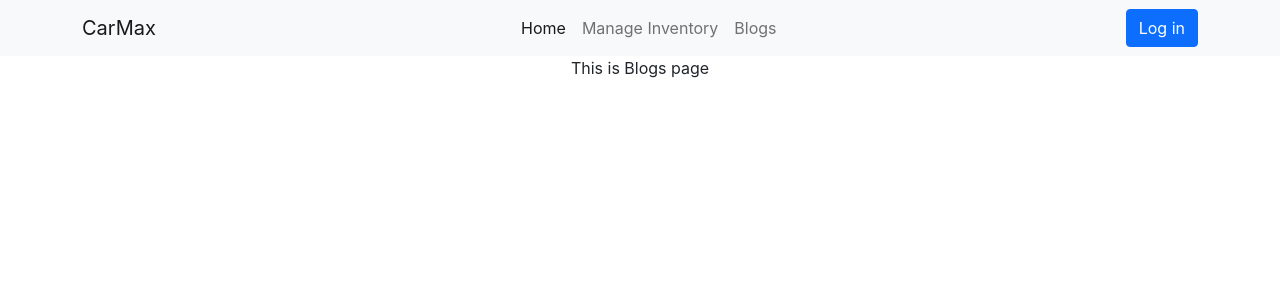
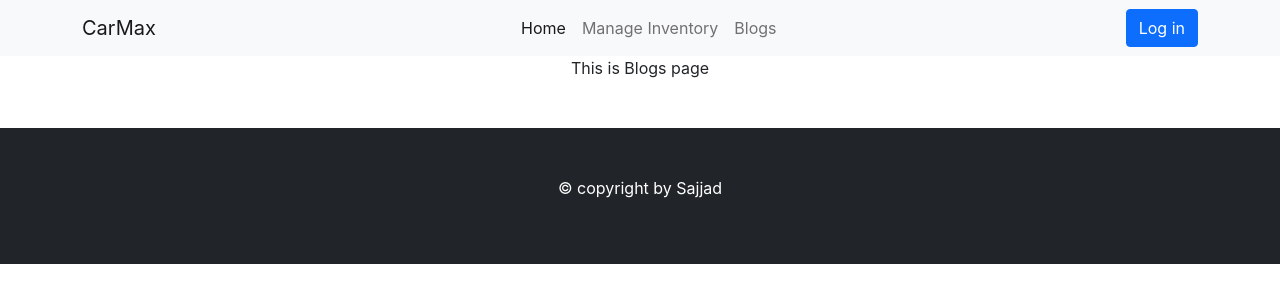
Before and after one commit to Innovatorsajjad/CarMax_Client-side-Assignment-11, a React (Create React App) app: page /blogs in a window 1280 px wide. Shown: the top 302 px of the page. Built offline with nearby package versions, Linux system fonts and the light colour scheme.

Commit message:
footer added

```diff
--- a/src/App.js
+++ b/src/App.js
@@ -1,5 +1,6 @@
 import { Route, Routes } from 'react-router-dom';
 import './App.css';
+import Footer from './components/Footer/Footer';
 import Navbar from './components/Navbar/Navbar';
 import Blogs from './Pages/Blogs/Blogs';
 import Home from './Pages/Home/Home';
@@ -16,6 +17,7 @@ function App() {
       <Route path='/manageinventory' element={<ManageInventory/>}></Route>
       <Route path='/blogs' element={<Blogs/>}></Route>
     </Routes>
+    <Footer/>
     </div>
   );
 }
--- /dev/null
+++ b/src/components/Footer/Footer.js
@@ -0,0 +1,14 @@
+import React from 'react';
+import { Link } from 'react-router-dom';
+
+const Footer = () => {
+    return (
+    <footer className="text-center text-white mt-5 bg-dark p-5">
+
+        <p >© copyright by Sajjad</p>
+
+        </footer>
+    );
+};
+
+export default Footer;
```
